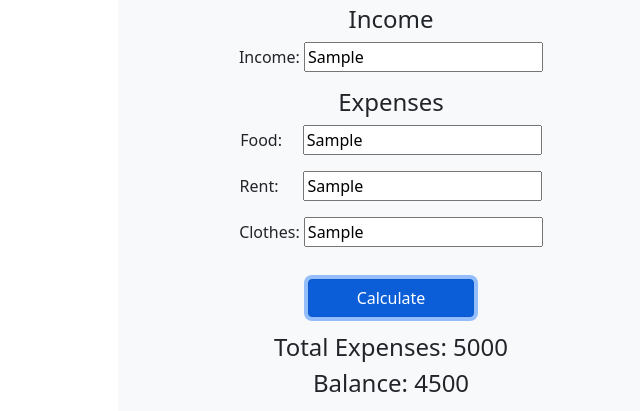
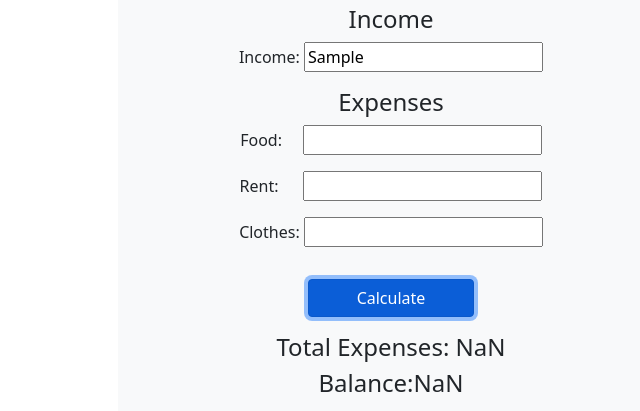
Before and after one commit to Rijonahmed/Planing-Money-Management, a plain HTML site: page index.html in a window 1280 px wide. Both pictures are taken after typing "Sample", "Sample", "Sample", "Sample", "Sample" into the empty fields and a click on the button "Calculate". Shown: the part 139-550 px from the top of the page, 522-1162 px from the left. Drawn offline with nearby package versions, Linux system fonts and the light colour scheme.

Commit message:
third commit

```diff
--- a/index.html
+++ b/index.html
@@ -27,15 +27,15 @@
     <section class="container w-50 bg-light">
       <div class="text-center mt-5">
         <h4>Income</h4>
-        <p>Income: <input type="text"></p>
+        <p>Income: <input type="text" id="income-input"></p>
         <h4>Expenses</h4>
-        <p>Food: &nbsp;&nbsp;&nbsp;&nbsp;<input type="text"></p>
-        <p>Rent: &nbsp;&nbsp;&nbsp;&nbsp;&nbsp;<input type="text" id=""></p>
-        <p>Clothes: <input type="text" id=""></p>
+        <p>Food: &nbsp;&nbsp;&nbsp;&nbsp;<input type="text" id="food-input"></p>
+        <p>Rent: &nbsp;&nbsp;&nbsp;&nbsp;&nbsp;<input type="text" id="rent-input"></p>
+        <p>Clothes: <input type="text" id="clothes-input"></p>
 
-        <button class="btn btn-primary px-5 my-3">Calculate</button>
-        <h4>Total Expenses:<span> 5000</span></h4>
-        <h4>Balance:<span> 4500</span></h4>
+        <button id="calculate-btn" class="btn btn-primary px-5 my-3">Calculate</button>
+        <h4>Total Expenses: <span id="total-expenses">00</span></h4>
+        <h4>Balance:<span id="total-balance"> 00</span></h4>
 
         <p class="my-3">Save: <input type="text"> % <button class="btn btn-primary px-5">Save</button></p>
 
--- a/js/app.js
+++ b/js/app.js
@@ -0,0 +1,50 @@
+document.getElementById('calculate-btn').addEventListener('click', function () {
+
+  // Income input value
+  const incomeInput = document.getElementById('income-input');
+  const incomeInputText = incomeInput.value;
+  const incomeInputNumber = parseFloat(incomeInputText);
+
+
+
+  // Expenses input value
+  const foodInput = document.getElementById('food-input');
+  const foodInputText = foodInput.value;
+  const foodInputNumber = parseFloat(foodInputText);
+
+
+  const rentInput = document.getElementById('rent-input');
+  const rentInputText = rentInput.value;
+  const rentInputNumber = parseFloat(rentInputText);
+
+
+  const clothesInput = document.getElementById('clothes-input');
+  const clothesInputText = clothesInput.value;
+  const clothesInputNumber = parseFloat(clothesInputText);
+
+
+  // update total expenses
+  const totalExpenses = document.getElementById('total-expenses');
+  const priveousExpenses = totalExpenses.innerText;
+  const updateExpenses = parseFloat(priveousExpenses);
+  const updateTotalExpenses = updateExpenses + foodInputNumber + rentInputNumber + clothesInputNumber;
+  const Expenses = totalExpenses.innerText = updateTotalExpenses;
+
+  const totalBalance = document.getElementById('total-balance');
+  const priveousBalance = totalBalance.innerText;
+  const updateBalance = parseFloat(priveousBalance);
+
+  totalBalance.innerText = updateBalance + incomeInputNumber - Expenses;
+
+
+
+
+  rentInput.value = '';
+  foodInput.value = '';
+  clothesInput.value = '';
+
+
+
+
+
+})
```
